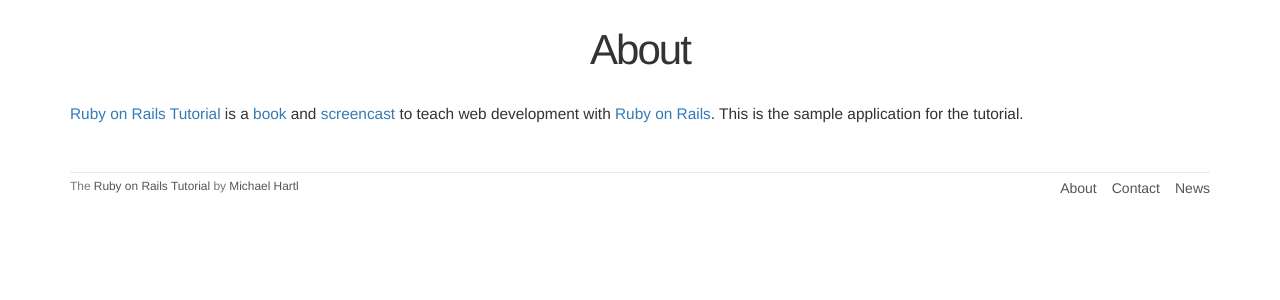
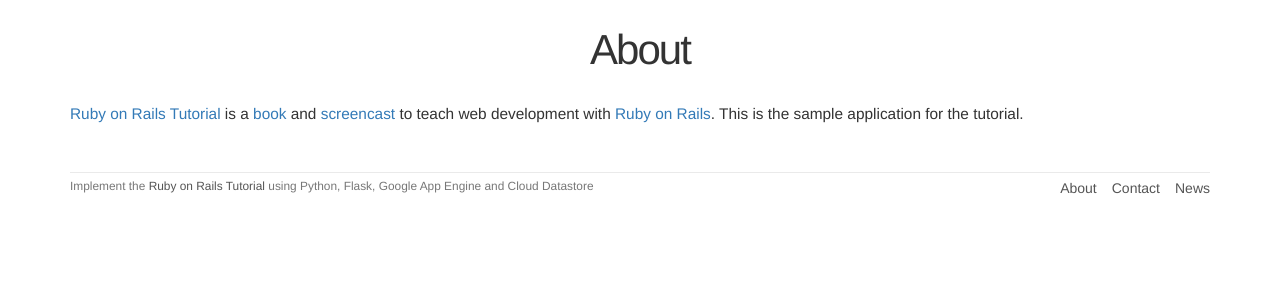
Before and after one commit to kino2718/ruby_on_rails_tutorial_by_python_flask, a Flask app: page /about in a window 1280 px wide. Shown: the part 51-351 px from the top of the page. Run offline with Flask 2, Linux system fonts and the light colour scheme; some libraries are stand-ins or nearby versions.

Commit message:
README.mdとFooterの記述を修正。

```diff
--- a/sampleapp/templates/layouts/footer.html
+++ b/sampleapp/templates/layouts/footer.html
@@ -1,7 +1,7 @@
 <footer class="footer">
   <small>
-    The <a href="https://railstutorial.jp/">Ruby on Rails Tutorial</a>
-    by <a href="https://www.michaelhartl.com/">Michael Hartl</a>
+    Implement the <a href="https://railstutorial.jp/">Ruby on Rails Tutorial</a>
+    using Python, Flask, Google App Engine and Cloud Datastore
   </small>
   <nav>
     <ul>
```
Also changed, not shown: README.md.
